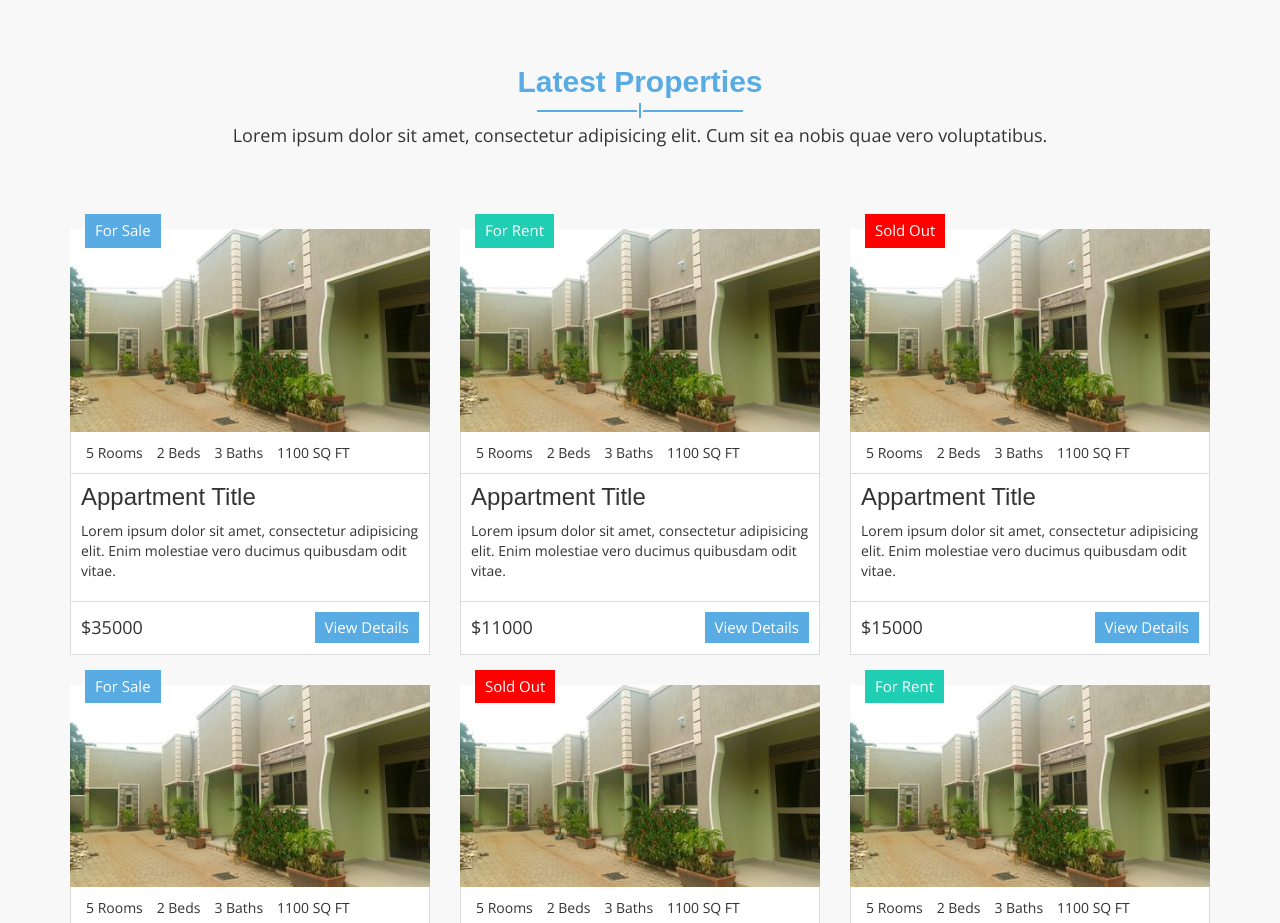
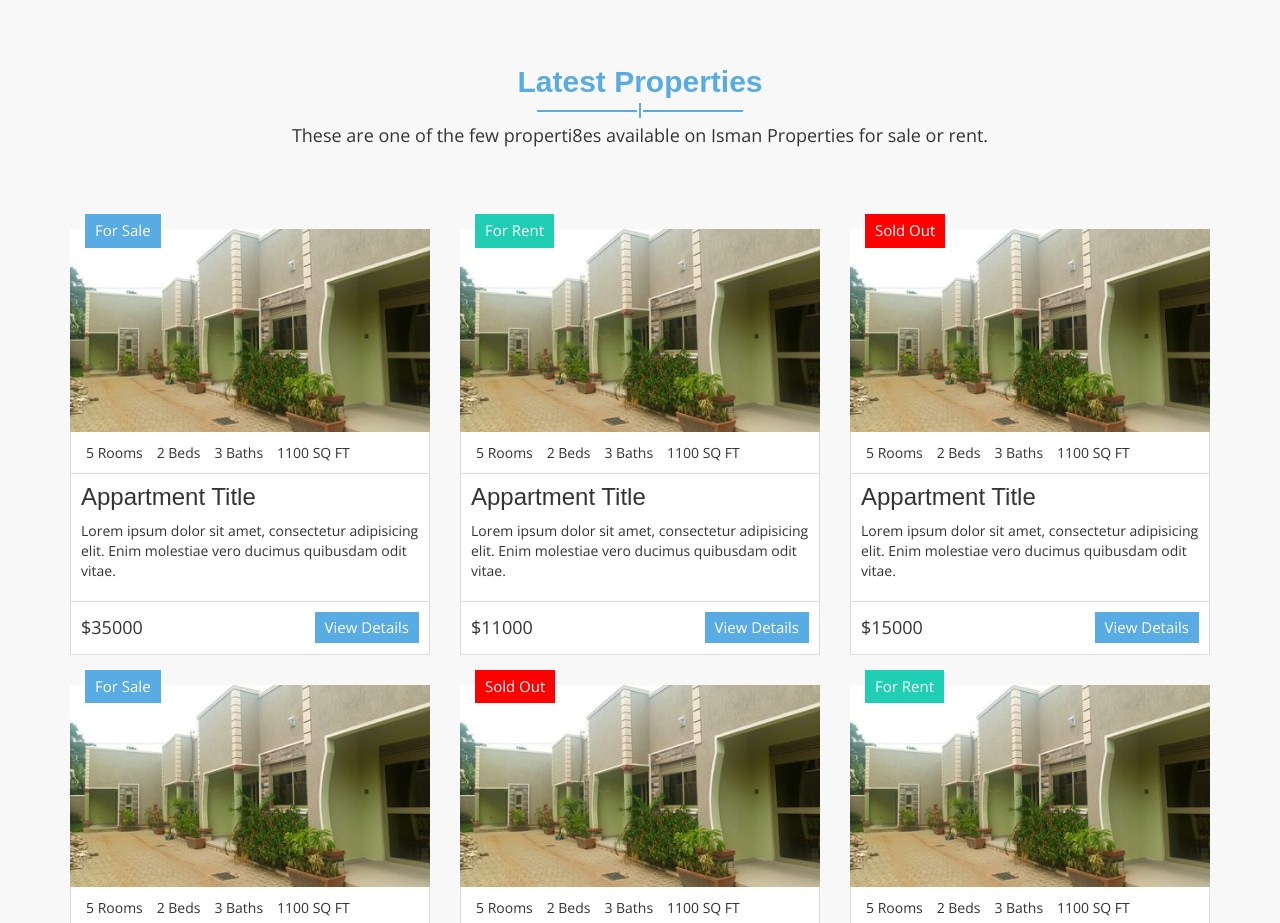
Before and after one commit to Kabogo/isman-property, a plain HTML site: page index.html in a window 1280 px wide. Shown: the part 1380-2303 px from the top of the page. Drawn offline with nearby package versions, Linux system fonts and the light colour scheme.

Commit message:
Update index.html
just edit

```diff
--- a/index.html
+++ b/index.html
@@ -353,7 +353,7 @@
         <div class="aa-title">
           <h2>Latest Properties</h2>
           <span></span>
-          <p>Lorem ipsum dolor sit amet, consectetur adipisicing elit. Cum sit ea nobis quae vero voluptatibus.</p>
+          <p>These are one of the few properti8es available on Isman Properties for sale or rent.</p>
         </div>
         <div class="aa-latest-properties-content">
           <div class="row">
```
